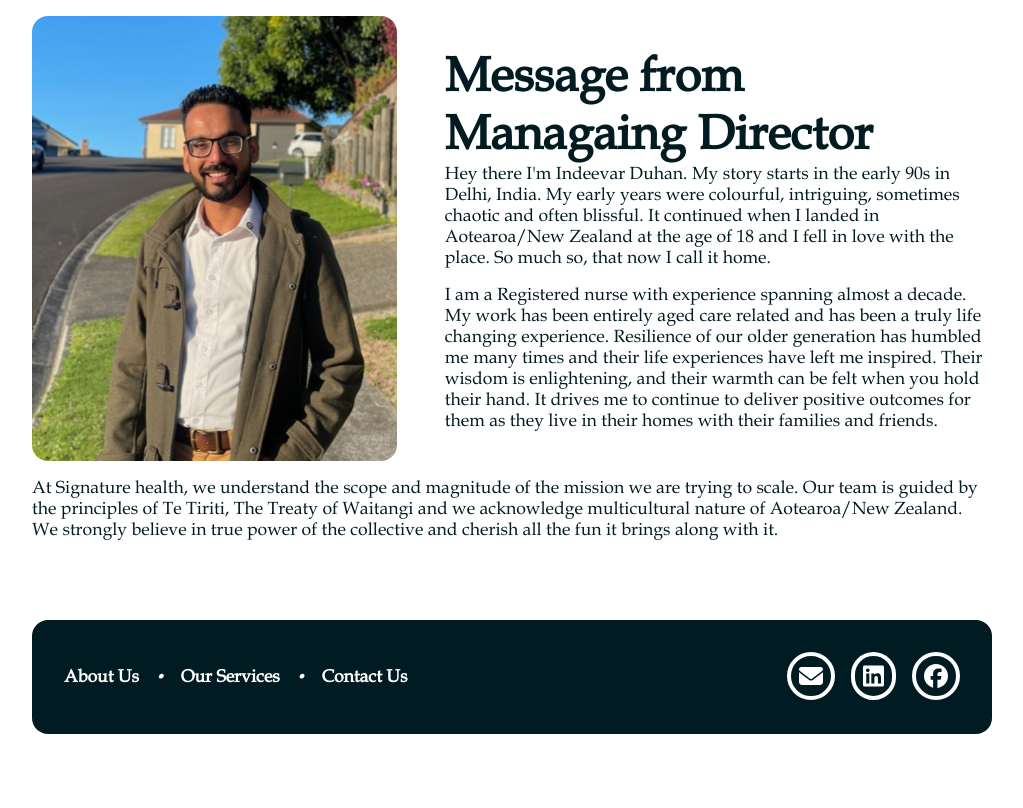
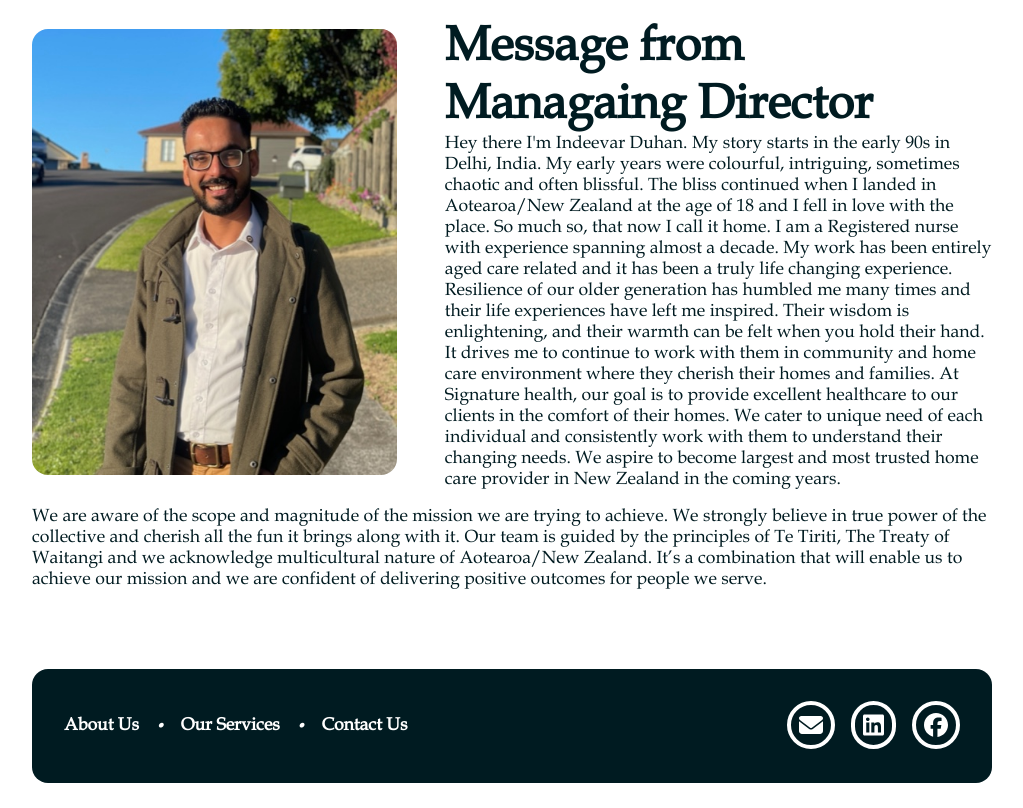
Before and after one commit to JeffleIncarnate/Signature-Health-New, a Next.js app: page /about in a window 1280 px wide. Shown: the part 1520-2328 px from the top of the page, without its empty margins (128-1151 px from the left). Before the commit the page ends 2280 px from the top, so only its background shows below. Built offline with nearby package versions, Linux system fonts and the light colour scheme.

Commit message:
feat: requested updates

```diff
--- a/package.json
+++ b/package.json
@@ -25,7 +25,8 @@
     "react-hook-form": "^7.52.2",
     "react-toastify": "^10.0.5",
     "resend": "^3.5.0",
-    "sass": "^1.77.8"
+    "sass": "^1.77.8",
+    "signature-health-next": "link:"
   },
   "devDependencies": {
     "@types/node": "^20",
--- a/src/components/about-main/about-main.tsx
+++ b/src/components/about-main/about-main.tsx
@@ -70,19 +70,22 @@ const AboutMain = () => {
               <p>
                 Hey there I&apos;m Indeevar Duhan. My story starts in the early
                 90s in Delhi, India. My early years were colourful, intriguing,
-                sometimes chaotic and often blissful. It continued when I landed
-                in Aotearoa/New Zealand at the age of 18 and I fell in love with
-                the place. So much so, that now I call it home.
-              </p>
-              <p>
-                I am a Registered nurse with experience spanning almost a
-                decade. My work has been entirely aged care related and has been
-                a truly life changing experience. Resilience of our older
-                generation has humbled me many times and their life experiences
-                have left me inspired. Their wisdom is enlightening, and their
-                warmth can be felt when you hold their hand. It drives me to
-                continue to deliver positive outcomes for them as they live in
-                their homes with their families and friends.
+                sometimes chaotic and often blissful. The bliss continued when I
+                landed in Aotearoa/New Zealand at the age of 18 and I fell in
+                love with the place. So much so, that now I call it home. I am a
+                Registered nurse with experience spanning almost a decade. My
+                work has been entirely aged care related and it has been a truly
+                life changing experience. Resilience of our older generation has
+                humbled me many times and their life experiences have left me
+                inspired. Their wisdom is enlightening, and their warmth can be
+                felt when you hold their hand. It drives me to continue to work
+                with them in community and home care environment where they
+                cherish their homes and families. At Signature health, our goal
+                is to provide excellent healthcare to our clients in the comfort
+                of their homes. We cater to unique need of each individual and
+                consistently work with them to understand their changing needs.
+                We aspire to become largest and most trusted home care provider
+                in New Zealand in the coming years.
               </p>
             </div>
           </div>
@@ -90,12 +93,13 @@ const AboutMain = () => {
 
         <div className="bottom">
           <p>
-            At Signature health, we understand the scope and magnitude of the
-            mission we are trying to scale. Our team is guided by the principles
-            of Te Tiriti, The Treaty of Waitangi and we acknowledge
-            multicultural nature of Aotearoa/New Zealand. We strongly believe in
-            true power of the collective and cherish all the fun it brings along
-            with it.
+            We are aware of the scope and magnitude of the mission we are trying
+            to achieve. We strongly believe in true power of the collective and
+            cherish all the fun it brings along with it. Our team is guided by
+            the principles of Te Tiriti, The Treaty of Waitangi and we
+            acknowledge multicultural nature of Aotearoa/New Zealand. It’s a
+            combination that will enable us to achieve our mission and we are
+            confident of delivering positive outcomes for people we serve.
           </p>
         </div>
       </div>
--- a/src/components/home-main/home-main.tsx
+++ b/src/components/home-main/home-main.tsx
@@ -1,7 +1,6 @@
 import "./home-main.scss";
 
 const HomeMain = () => {
-  // console.log("e");
   return (
     <main className="HomeMain">
       <div className="Mission">
@@ -26,7 +25,7 @@ const HomeMain = () => {
       </div>
 
       <div className="TeTiriti">
-        <h2>Honouring The Te Tiriti</h2>
+        <h2>Honouring Te Tiriti</h2>
         <p>
           Our team is Guided by the enduring principles of Te Tiriti (The Treaty
           of Waitangi) and a steadfast commitment to Equity. We strive to
```
Also changed, not shown: 1 other file (tests, documents, lock files or other folders).
